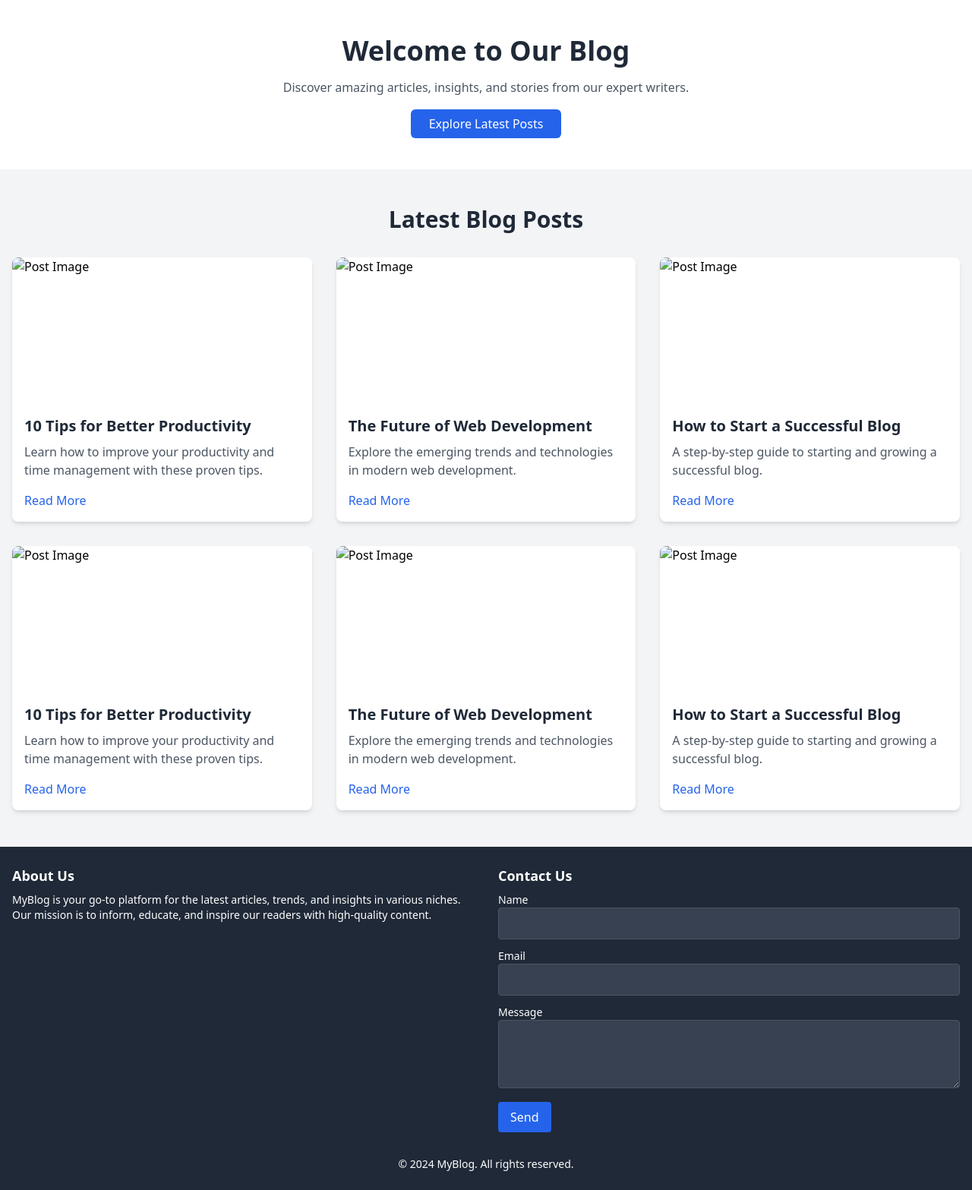
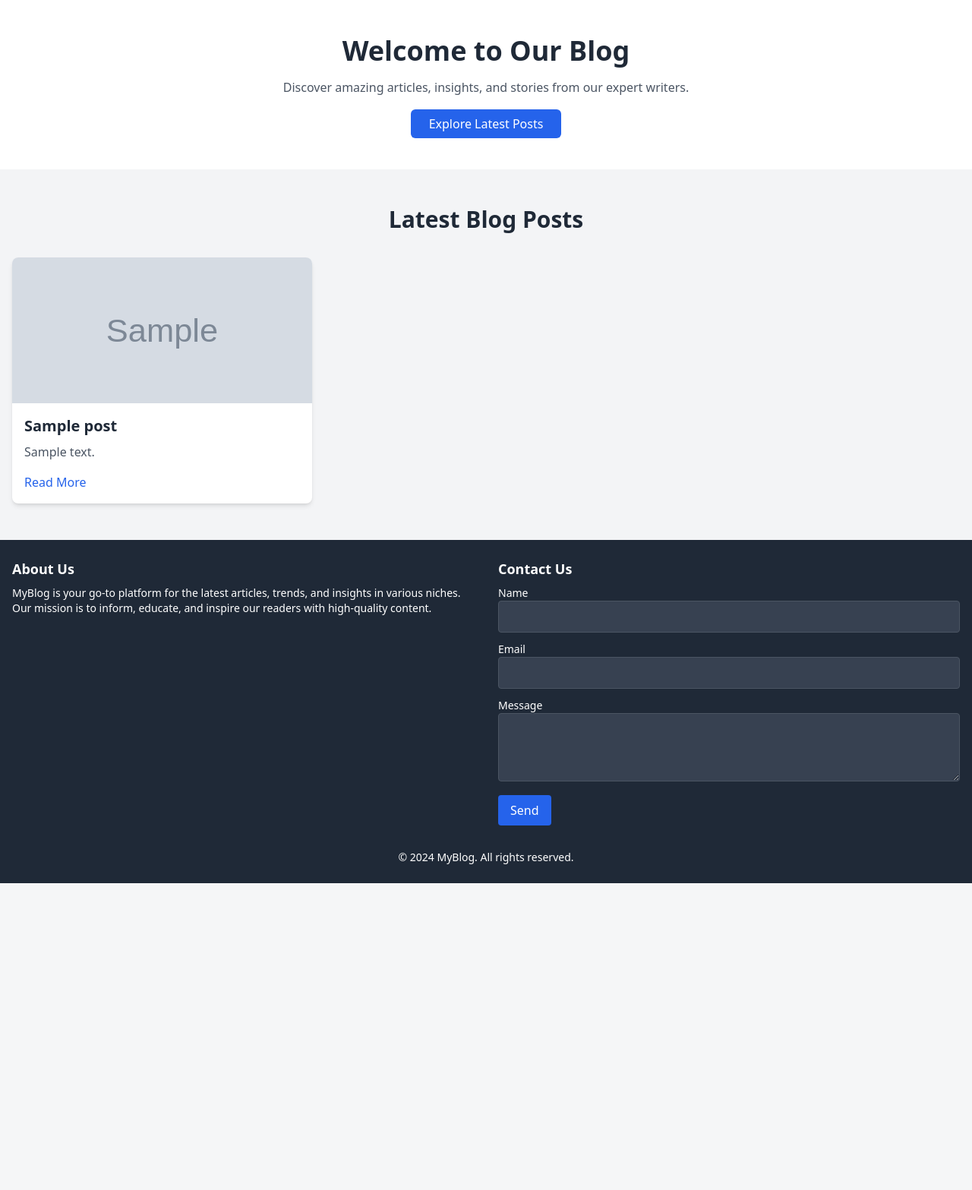
Before and after one commit to Youssef-Chibane/Django-Blog, a Django app: page / in a window 1280 px wide. Shown: the part 65-1632 px from the top of the page at 76% size. After the commit the page ends 1228 px from the top, so only its background shows below. Run offline with Django 5.2, Linux system fonts and the light colour scheme; tables that the repository leaves empty hold one stand-in row (values such as "Sample post"); grey boxes marked "Sample" are stand-in pictures; some libraries are stand-ins or nearby versions.

Commit message:
latest posts home page

```diff
--- a/blog/templates/blog/home.html
+++ b/blog/templates/blog/home.html
@@ -20,83 +20,19 @@
             <h2 class="text-3xl font-bold text-gray-800 mb-8 text-center">Latest Blog Posts</h2>
             <div class="grid grid-cols-1 md:grid-cols-3 gap-8">
                 <!-- Post 1 -->
-                <div class="bg-white rounded-lg shadow-md overflow-hidden">
-                    <img src="https://via.placeholder.com/600x300"
-                         alt="Post Image"
-                         class="w-full h-48 object-cover" />
-                    <div class="p-4">
-                        <h3 class="text-xl font-bold text-gray-800 mb-2">10 Tips for Better Productivity</h3>
-                        <p class="text-gray-600 mb-4">
-                            Learn how to improve your productivity and time management with
-                            these proven tips.
-                        </p>
-                        <a href="#" class="text-blue-600 hover:underline font-medium">Read More</a>
+                {% for post in posts %}
+                    <div class="bg-white rounded-lg shadow-md overflow-hidden">
+                        <img src="{{ post.cover }}"
+                             alt="Post Image"
+                             class="w-full h-48 object-cover" />
+                        <div class="p-4">
+                            <h3 class="text-xl font-bold text-gray-800 mb-2">{{ post.title }}</h3>
+                            <p class="text-gray-600 mb-4">{{ post.body|truncatechars:90 }}</p>
+                            <a href="{% url 'post_detail' post.id %}"
+                               class="text-blue-600 hover:underline font-medium">Read More</a>
+                        </div>
                     </div>
-                </div>
-                <!-- Post 2 -->
-                <div class="bg-white rounded-lg shadow-md overflow-hidden">
-                    <img src="https://via.placeholder.com/600x300"
-                         alt="Post Image"
-                         class="w-full h-48 object-cover" />
-                    <div class="p-4">
-                        <h3 class="text-xl font-bold text-gray-800 mb-2">The Future of Web Development</h3>
-                        <p class="text-gray-600 mb-4">
-                            Explore the emerging trends and technologies in modern web
-                            development.
-                        </p>
-                        <a href="#" class="text-blue-600 hover:underline font-medium">Read More</a>
-                    </div>
-                </div>
-                <!-- Post 3 -->
-                <div class="bg-white rounded-lg shadow-md overflow-hidden">
-                    <img src="https://via.placeholder.com/600x300"
-                         alt="Post Image"
-                         class="w-full h-48 object-cover" />
-                    <div class="p-4">
-                        <h3 class="text-xl font-bold text-gray-800 mb-2">How to Start a Successful Blog</h3>
-                        <p class="text-gray-600 mb-4">A step-by-step guide to starting and growing a successful blog.</p>
-                        <a href="#" class="text-blue-600 hover:underline font-medium">Read More</a>
-                    </div>
-                </div>
-                <!-- Post 1 -->
-                <div class="bg-white rounded-lg shadow-md overflow-hidden">
-                    <img src="https://via.placeholder.com/600x300"
-                         alt="Post Image"
-                         class="w-full h-48 object-cover" />
-                    <div class="p-4">
-                        <h3 class="text-xl font-bold text-gray-800 mb-2">10 Tips for Better Productivity</h3>
-                        <p class="text-gray-600 mb-4">
-                            Learn how to improve your productivity and time management with
-                            these proven tips.
-                        </p>
-                        <a href="#" class="text-blue-600 hover:underline font-medium">Read More</a>
-                    </div>
-                </div>
-                <!-- Post 2 -->
-                <div class="bg-white rounded-lg shadow-md overflow-hidden">
-                    <img src="https://via.placeholder.com/600x300"
-                         alt="Post Image"
-                         class="w-full h-48 object-cover" />
-                    <div class="p-4">
-                        <h3 class="text-xl font-bold text-gray-800 mb-2">The Future of Web Development</h3>
-                        <p class="text-gray-600 mb-4">
-                            Explore the emerging trends and technologies in modern web
-                            development.
-                        </p>
-                        <a href="#" class="text-blue-600 hover:underline font-medium">Read More</a>
-                    </div>
-                </div>
-                <!-- Post 3 -->
-                <div class="bg-white rounded-lg shadow-md overflow-hidden">
-                    <img src="https://via.placeholder.com/600x300"
-                         alt="Post Image"
-                         class="w-full h-48 object-cover" />
-                    <div class="p-4">
-                        <h3 class="text-xl font-bold text-gray-800 mb-2">How to Start a Successful Blog</h3>
-                        <p class="text-gray-600 mb-4">A step-by-step guide to starting and growing a successful blog.</p>
-                        <a href="#" class="text-blue-600 hover:underline font-medium">Read More</a>
-                    </div>
-                </div>
+                {% endfor %}
             </div>
         </div>
     </section>
--- a/blog/views.py
+++ b/blog/views.py
@@ -7,7 +7,9 @@ from .models import Post
 
 
 def home(request):
-    return render(request, 'blog/home.html')
+    posts = Post.objects.all().order_by('-created_at')[:6]
+    context = {'posts': posts}
+    return render(request, 'blog/home.html', context=context)
 
 
 def signup(request):
@@ -58,7 +60,7 @@ def logout(request):
 
 @login_required(login_url='login')
 def posts(request):
-    posts = Post.objects.all()
+    posts = Post.objects.all().order_by('-created_at')
     context = {'posts': posts}
     return render(request, 'blog/posts.html', context=context)
 
```
